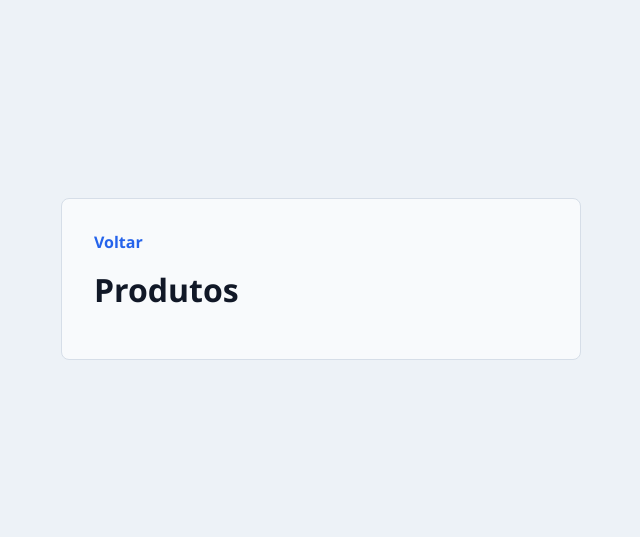
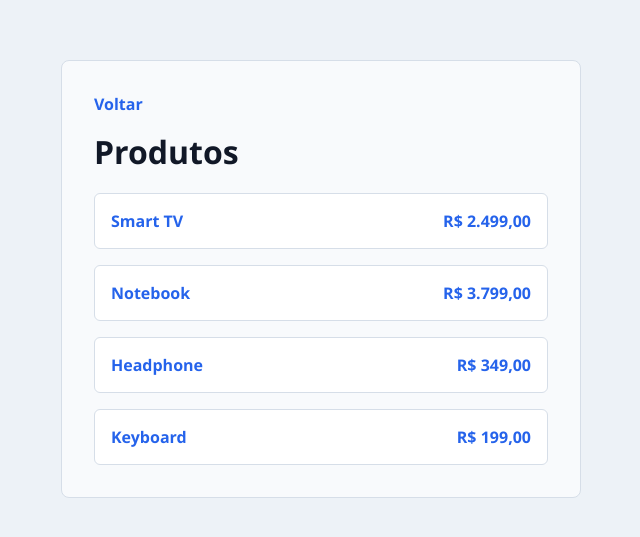
Before and after one commit to KauaGabriell/react-basics, a React (Vite) app in the folder react-router/: page /products in a window 1280 px wide. Shown: the part 121-658 px from the top of the page, without its empty margins (319-959 px from the left). Built offline with nearby package versions, Linux system fonts and the light colour scheme.

Commit message:
feat(products): add product details navigation and see how to turn back a page with navigate -1

```diff
--- a/react-router/src/main.css
+++ b/react-router/src/main.css
@@ -13,10 +13,7 @@ body {
 	align-items: center;
 
 	color: #1f2937;
-  font-family:
-    "Segoe UI",
-    system-ui,
-    sans-serif;
+	font-family: "Segoe UI", system-ui, sans-serif;
 	background: #edf2f7;
 }
 
@@ -35,14 +32,15 @@ h1 {
 	line-height: 1.1;
 }
 
-nav {
+nav,
+.product-list {
 	display: flex;
-  gap: 1.5rem;
+	flex-wrap: wrap;
+	gap: 1rem;
 	align-items: center;
-  flex-wrap: wrap;
 }
 
-button{
+button {
 	background-color: #2563eb;
 	color: white;
 
@@ -69,3 +67,28 @@ button:hover,
 a:hover {
 	filter: brightness(0.7);
 }
+
+.product-list {
+	margin-top: 1.5rem;
+	list-style: none;
+}
+
+.product-item {
+	width: 100%;
+	border: 1px solid #d6dee8;
+	border-radius: 6px;
+	background: #ffffff;
+}
+
+.product-link {
+	width: 100%;
+	padding: 1rem;
+
+	display: flex;
+	justify-content: space-between;
+	gap: 1rem;
+}
+
+.product-link strong {
+	color: #2563eb;
+}
--- /dev/null
+++ b/react-router/src/pages/Details.tsx
@@ -0,0 +1,16 @@
+import { useNavigate, useParams } from "react-router";
+export function Details() {
+  const navigate = useNavigate();
+  const { id } = useParams();
+  return (
+    <div>
+      <button type="button" onClick={() => navigate(-1)}>
+        Voltar
+      </button>
+      <h1>Details</h1>
+      <span>
+        ID do Produto: <strong>{id}</strong>
+      </span>
+    </div>
+  );
+}
--- a/react-router/src/pages/Products.tsx
+++ b/react-router/src/pages/Products.tsx
@@ -1,16 +1,37 @@
-import { useSearchParams } from "react-router";
+import { Link, useSearchParams } from "react-router";
+
+const products = [
+	{ id: 1, name: "Smart TV", price: "R$ 2.499,00" },
+	{ id: 2, name: "Notebook", price: "R$ 3.799,00" },
+	{ id: 3, name: "Headphone", price: "R$ 349,00" },
+	{ id: 4, name: "Keyboard", price: "R$ 199,00" },
+];
+
 export function Products() {
 	const [searchParams] = useSearchParams();
 	const category = searchParams.get("category");
+
 	return (
 		<div>
 			<a href="/">Voltar</a>
 			<h1>Produtos</h1>
+
 			{category && (
 				<span>
 					Categoria <strong>{category}</strong>
 				</span>
 			)}
+
+			<ul className="product-list">
+				{products.map((product) => (
+					<li className="product-item" key={product.id}>
+						<Link className="product-link" to={`/details/${product.id}`}>
+							<span>{product.name}</span>
+							<strong>{product.price}</strong>
+						</Link>
+					</li>
+				))}
+			</ul>
 		</div>
 	);
 }
--- a/react-router/src/routes/AppRoutes.tsx
+++ b/react-router/src/routes/AppRoutes.tsx
@@ -1,5 +1,6 @@
 import { Route, Routes } from "react-router";
 
+import { Details } from "../pages/Details";
 import { Home } from "../pages/Home";
 import { NotFound } from "../pages/NotFound";
 import { Products } from "../pages/Products";
@@ -9,6 +10,7 @@ export function AppRoutes() {
     <Routes>
       <Route path="/" element={<Home />}></Route>
       <Route path="/products" element={<Products />}></Route>
+      <Route path="/details/:id" element={<Details />}></Route>
 
       <Route path="*" element={<NotFound />}></Route>
     </Routes>
```
Lines whose indentation alone changed are shown as unchanged.
